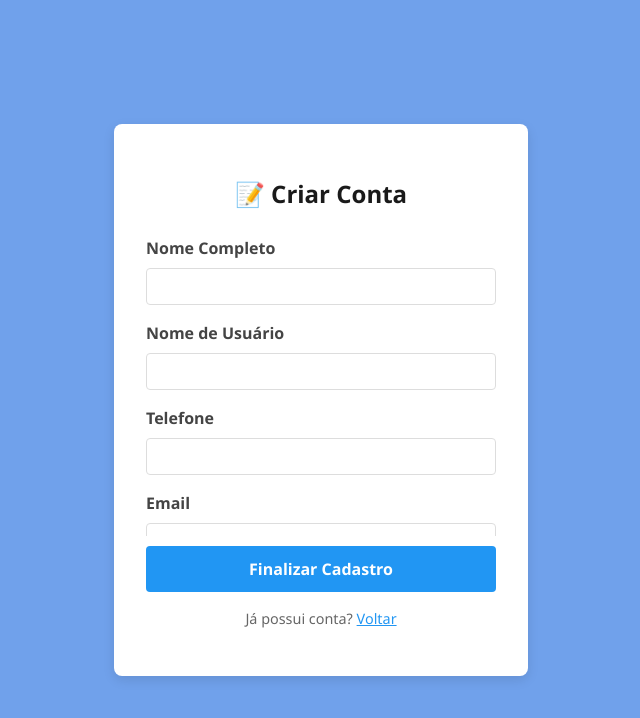
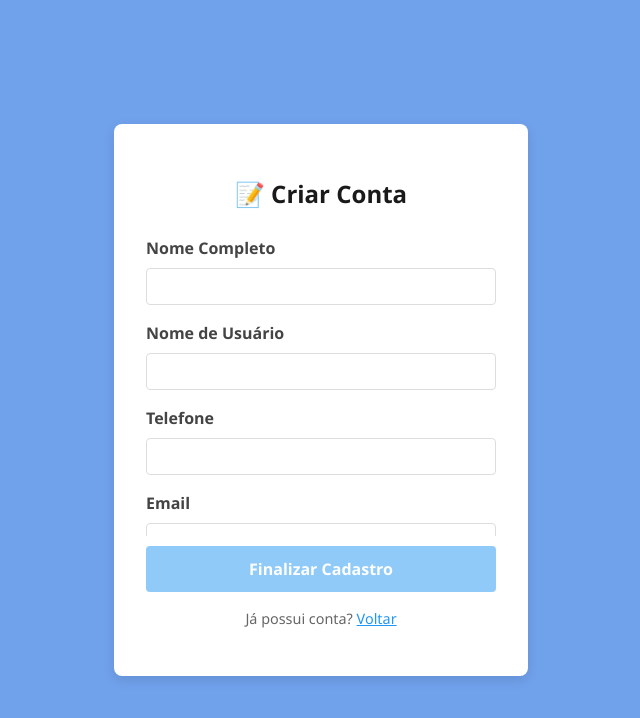
Before and after one commit to devpedrogo/signuplogin, a React app in the folder frontend/: page / in a window 1280 px wide. Both pictures are taken after a click on the element "Cadastre-se". Shown: the top 718 px of the page, without its empty margins (319-959 px from the left). Built offline with nearby package versions, Linux system fonts and the light colour scheme; the HTML template or start-up script is replaced by a standard one.

Commit message:
fixing password errors

```diff
--- a/frontend/src/App.tsx
+++ b/frontend/src/App.tsx
@@ -54,6 +54,13 @@ function App() {
 
   const handleRegister = async () => {
     if (password !== confirmPassword) return setMessage("Senhas não conferem");
+      const passwordRegex = /^(?=.*[a-z])(?=.*[A-Z])(?=.*\d)(?=.*[@$!%*?&])[A-Za-z\d@$!%*?&]{8,}$/;
+
+    if (!passwordRegex.test(password)) {
+      setMessage("A senha não atende aos requisitos mínimos de segurança.");
+      return;
+    }
+
     try {
       await api.post('/register', { full_name: fullName, email, phone, username, password });
       setView('login'); cleanInputs();
--- a/frontend/src/pages/Register.tsx
+++ b/frontend/src/pages/Register.tsx
@@ -6,7 +6,16 @@ interface RegisterProps {
   cleanInputs: () => void;
 }
 
-export const Register = ({ data, setData, handleRegister, setView, cleanInputs }: RegisterProps) => (
+
+export const Register = ({ data, setData, handleRegister, setView, cleanInputs }: RegisterProps) => {
+  const validatePassword = (pw: string) => {
+    const regex = /^(?=.*[a-z])(?=.*[A-Z])(?=.*\d)(?=.*[@$!%*?&])[A-Za-z\d@$!%*?&]{8,}$/;
+    return regex.test(pw);
+  };
+
+  const { password } = data;
+
+  return(
     <div>
       <h2>📝 Criar Conta</h2>
       <div className='area-inputs user-list-container'>
@@ -24,14 +33,31 @@ export const Register = ({ data, setData, handleRegister, setView, cleanInputs }
         </div>
         <div className="input-group"><label>Senha</label>
           <input type="password" value={data.password} onChange={(e) => setData('password', e.target.value)} />
+          <ul style={{ fontSize: '0.7rem', textAlign: 'left', color: '#666', marginTop: '5px' }}>
+            <li style={{ color: password.length >= 8 ? 'green' : 'red' }}>Mínimo 8 caracteres</li>
+            <li style={{ color: /[A-Z]/.test(password) ? 'green' : 'red' }}>Uma letra maiúscula</li>
+            <li style={{ color: /\d/.test(password) ? 'green' : 'red' }}>Um número</li>
+            <li style={{ color: /[@$!%*?&]/.test(password) ? 'green' : 'red' }}>Um caractere especial (@$!%*?&)</li>
+          </ul>
         </div>
         <div className="input-group"><label>Confirmar Senha</label>
           <input type="password" value={data.confirmPassword} onChange={(e) => setData('confirmPassword', e.target.value)} />
         </div>
       </div>
-    <button className="btn-register" onClick={handleRegister}>Finalizar Cadastro</button>
+      <button
+        className="btn-register"
+        onClick={handleRegister}
+        disabled={!/[A-Z]/.test(password) || !/\d/.test(password) || password.length < 8}
+        style={{
+          opacity: (/[A-Z]/.test(password) && /\d/.test(password) && password.length >= 8) ? 1 : 0.5,
+          cursor: (/[A-Z]/.test(password) && /\d/.test(password) && password.length >= 8) ? 'pointer' : 'not-allowed'
+        }}
+      >
+        Finalizar Cadastro
+      </button>
       <p className="link-text">
         Já possui conta? <span onClick={() => { setView('login'); cleanInputs(); }}>Voltar</span>
       </p>
     </div>
-);
+  )
+}
```
Also changed, not shown: 2 other files (tests, documents, lock files or other folders). Lines whose indentation alone changed are shown as unchanged.
